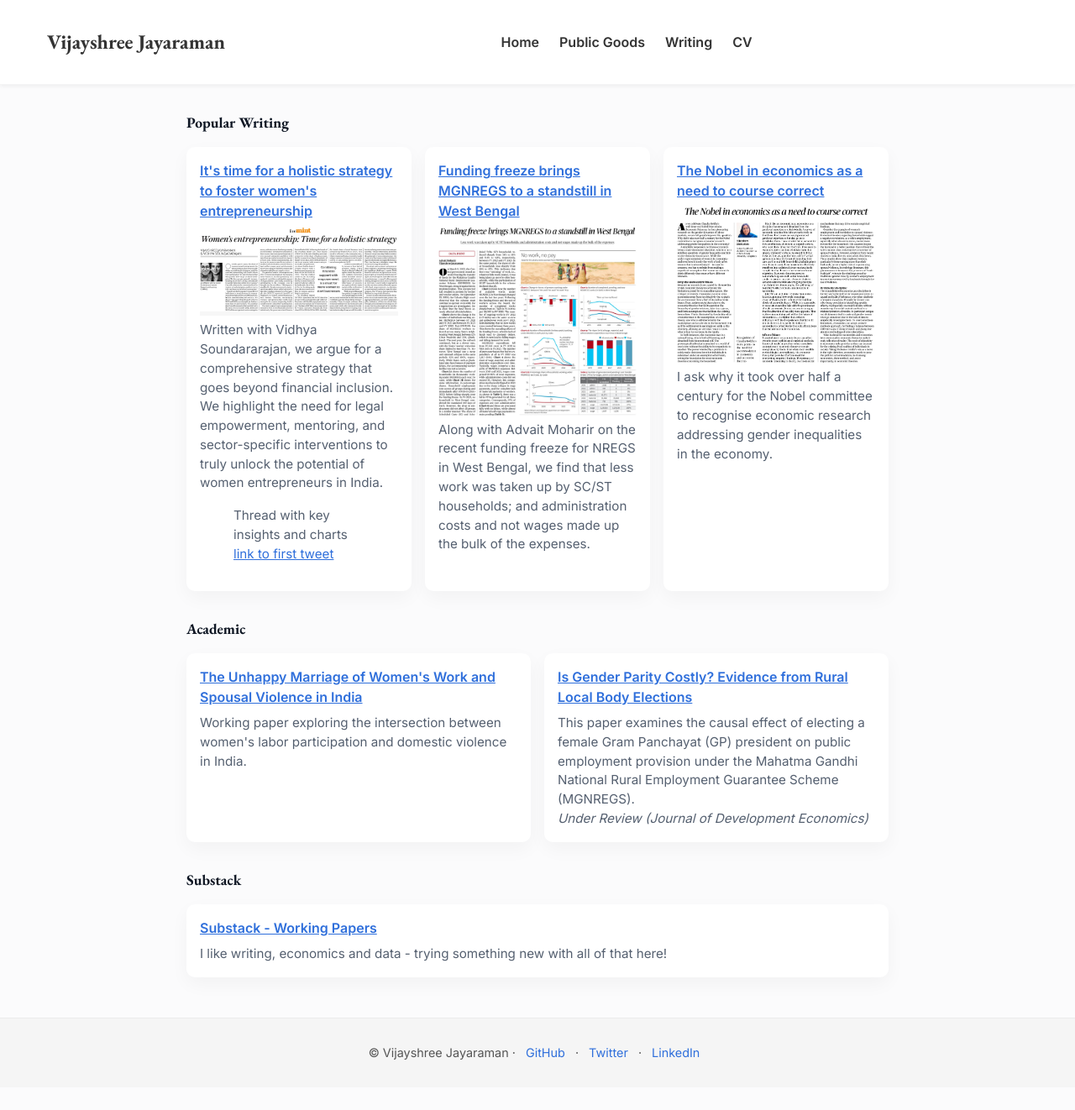
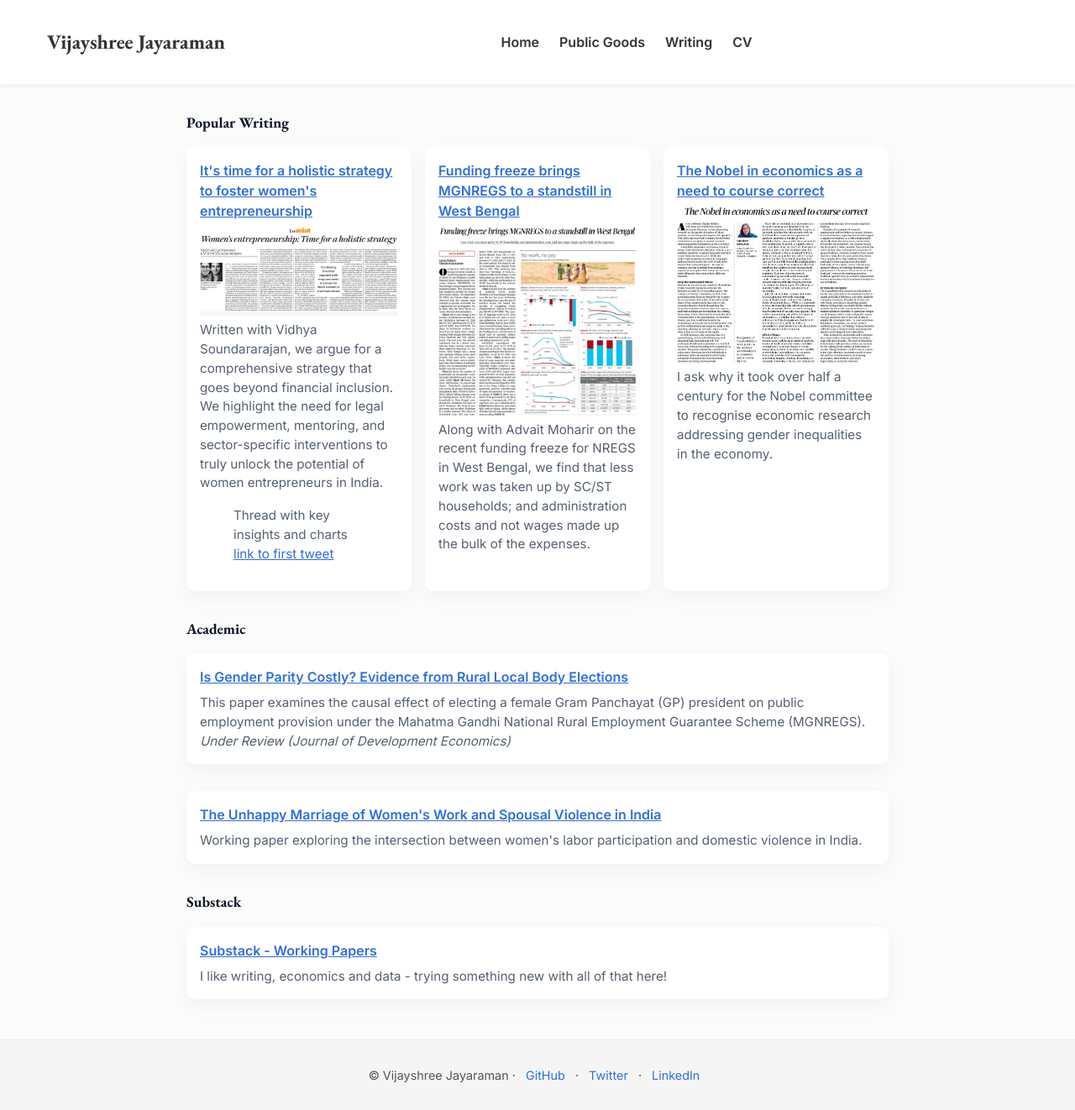
Before and after one commit to vijayshree-jayaraman/vijayshree-jayaraman.github.io, a Jekyll site: the page built from writing.md, in a window 1280 px wide and 1322 px high. Shown: the whole window at 84% size. Built offline with Jekyll 4.4.1, drawn with Linux system fonts in a browser that asks for light colours.

Commit message:
Update writing.md

```diff
--- a/writing.md
+++ b/writing.md
@@ -23,7 +23,6 @@ permalink: /writing/
           </p>
         </blockquote>
       </article>
-
       <article class="card">
         <h4>
           <a href="https://www.thehindu.com/data/funding-freeze-brings-mgnregs-to-a-standstill-in-west-bengal/article68810684.ece" target="_blank">
@@ -33,7 +32,6 @@ permalink: /writing/
         <img src="/assets/images/article2.jpeg" alt="Article 2 Image" style="max-width:100%;">
         <p>Along with Advait Moharir on the recent funding freeze for NREGS in West Bengal, we find that less work was taken up by SC/ST households; and administration costs and not wages made up the bulk of the expenses.</p>
       </article>
-
       <article class="card">
         <h4>
           <a href="https://www.thehindu.com/opinion/op-ed/the-nobel-in-economics-as-a-need-to-course-correct/article67537202.ece" target="_blank">
@@ -51,21 +49,25 @@ permalink: /writing/
     <div class="card-grid">
       <article class="card">
         <h4>
+          <a href="[https://www.dropbox.com/scl/fi/otoowrctxsx89e13y7skd/cost_of_gender_parity_working_paper.pdf?rlkey=lxb51hq370ioy7vyoabyfif58&dl=0](https://papers.ssrn.com/sol3/papers.cfm?abstract_id=5786482)" target="_blank">
+            Is Gender Parity Costly? Evidence from Rural Local Body Elections
+          </a>
+        </h4>
+        <p>This paper examines the causal effect of electing a female Gram Panchayat (GP) president on public employment provision under the Mahatma Gandhi National Rural Employment Guarantee Scheme (MGNREGS).</p>
+        <p><em>Under Review (Journal of Development Economics)</em></p>
+      </article>
+    </div>
+  </section>
+
+  <section class="section">
+    <div class="card-grid">
+      <article class="card">
+        <h4>
           <a href="https://azimpremjiuniversity.edu.in/publications/2023/cse-working-paper-series/the-unhappy-marriage-of-womens-work-and-spousal-violence-in-india" target="_blank">
             The Unhappy Marriage of Women's Work and Spousal Violence in India
           </a>
         </h4>
         <p>Working paper exploring the intersection between women's labor participation and domestic violence in India.</p>
-      </article>
-
-      <article class="card">
-        <h4>
-          <a href="https://www.dropbox.com/scl/fi/otoowrctxsx89e13y7skd/cost_of_gender_parity_working_paper.pdf?rlkey=lxb51hq370ioy7vyoabyfif58&dl=0" target="_blank">
-            Is Gender Parity Costly? Evidence from Rural Local Body Elections
-          </a>
-        </h4>
-        <p>This paper examines the causal effect of electing a female Gram Panchayat (GP) president on public employment provision under the Mahatma Gandhi National Rural Employment Guarantee Scheme (MGNREGS).</p>
-        <p><em>Under Review (Journal of Development Economics)</em></p>
       </article>
     </div>
   </section>
@@ -83,4 +85,4 @@ permalink: /writing/
       </article>
     </div>
   </section>
-</div>
+</div>>
```
